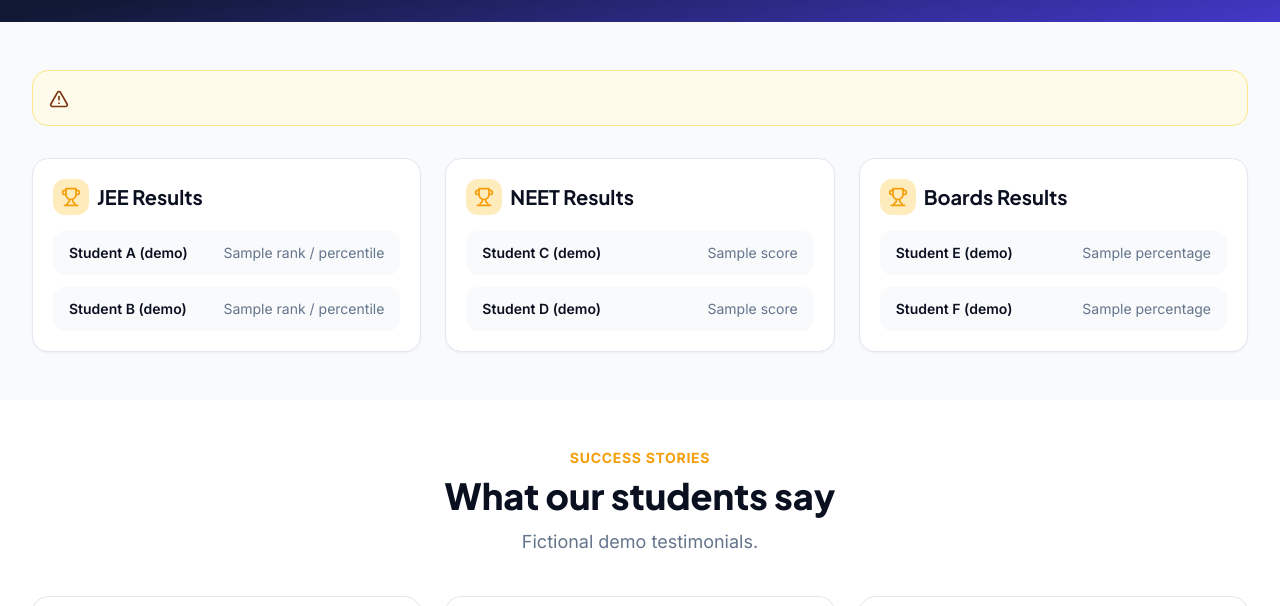
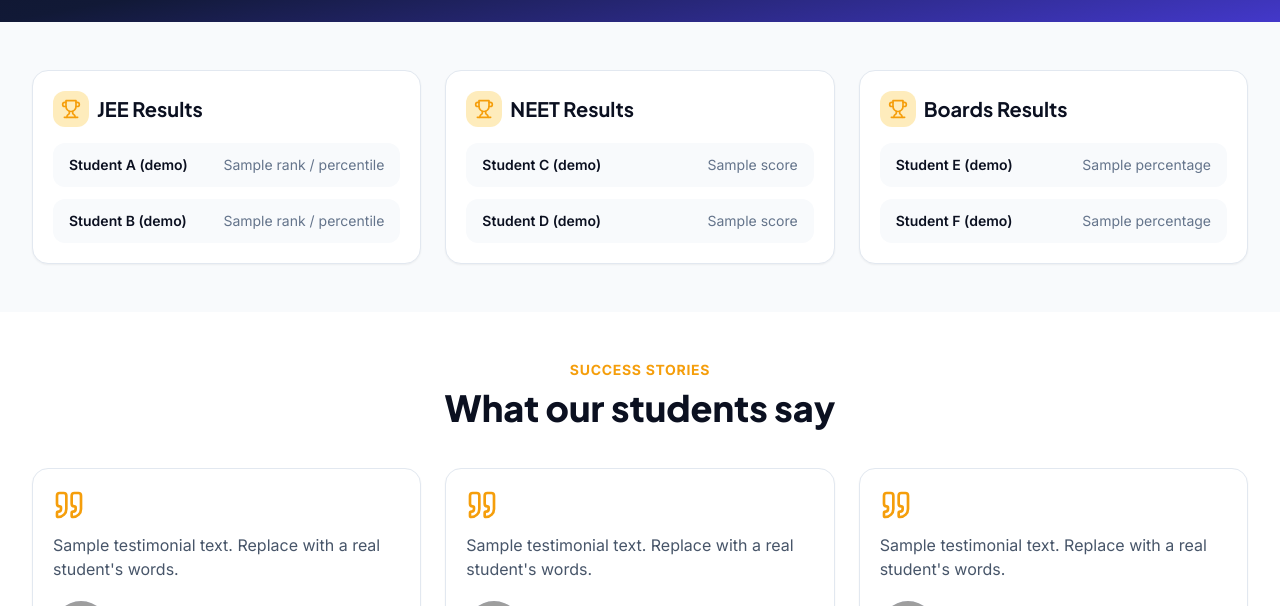
Before and after one commit to dhruvudainiyan-hub/physics-runway, a Next.js app: page /results in a window 1280 px wide. Shown: the part 279-885 px from the top of the page. Built offline with nearby package versions, Linux system fonts and the light colour scheme; no server answers; grey boxes are pictures that could not be loaded.

Commit message:
Update page.js

```diff
--- a/app/results/page.js
+++ b/app/results/page.js
@@ -14,11 +14,7 @@ export default function ResultsPage() {
 
       <section className="bg-slate-50 py-12">
         <div className="container-page">
-          <div className="mb-8 flex items-start gap-3 rounded-2xl border border-amber-200 bg-amber-50 p-4 text-sm text-amber-900">
-            <AlertTriangle className="mt-0.5 h-5 w-5 shrink-0" />
-          </div>
-
-          <div className="grid grid-cols-1 gap-6 md:grid-cols-3">
+               <div className="grid grid-cols-1 gap-6 md:grid-cols-3">
             {results.map((r, i) => (
               <Reveal key={r.exam} delay={i * 80}>
                 <div className="card h-full">
@@ -43,7 +39,7 @@ export default function ResultsPage() {
 
       <section className="bg-white py-12">
         <div className="container-page">
-          <SectionHeading center eyebrow="Success stories" title="What our students say" subtitle="Fictional demo testimonials." />
+          <SectionHeading center eyebrow="Success stories" title="What our students say" />
           <div className="grid grid-cols-1 gap-6 md:grid-cols-3">
             {testimonials.map((t, i) => (
               <Reveal key={i} delay={i * 80}>
```
